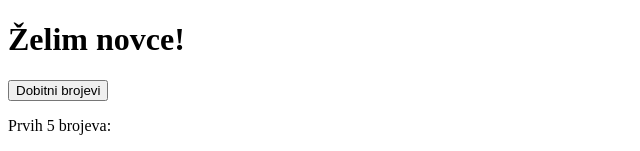
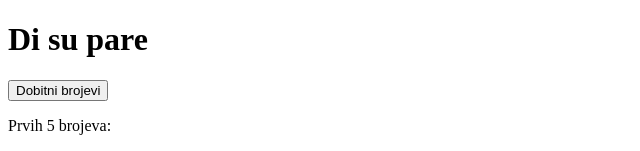
Before and after one commit to Steko98/dobitnibrojevi, a plain HTML site: page index.html in a window 1280 px wide. Shown: the top 151 px of the page, without its empty margins (0-640 px from the left). Drawn offline with Linux system fonts and the light colour scheme.

Commit message:
Update index.html

```diff
--- a/index.html
+++ b/index.html
@@ -6,7 +6,7 @@
     <title>Eurojackpot brojevi:</title>
 </head>
 <body>
-    <h1>Želim novce!</h1>
+    <h1>Di su pare</h1>
     <button id="generateButton">Dobitni brojevi</button>
 
     <p id="numbers1to50">Prvih 5 brojeva: </p>
```
